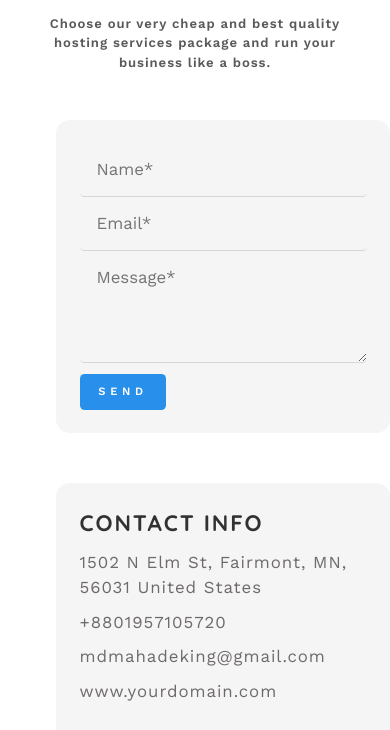
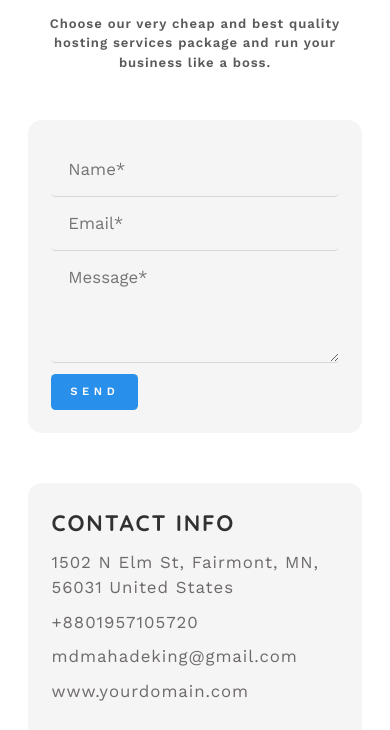
Before and after one commit to mahadeking/fedex, a plain HTML site: page index.html in a window 390 px wide. Shown: the part 9490-10220 px from the top of the page. Drawn offline with nearby package versions, Linux system fonts and the light colour scheme.

Commit message:
Update responsive.css

```diff
--- a/resources/css/responsive.css
+++ b/resources/css/responsive.css
@@ -143,6 +143,9 @@
         margin: 0rem 4rem;
         width: 80%;
     }
+    .contact-container .span_1_of_2{
+        margin-left: 0rem;
+    }
     h1 {
         font-size: 2.8rem;
     }
```
